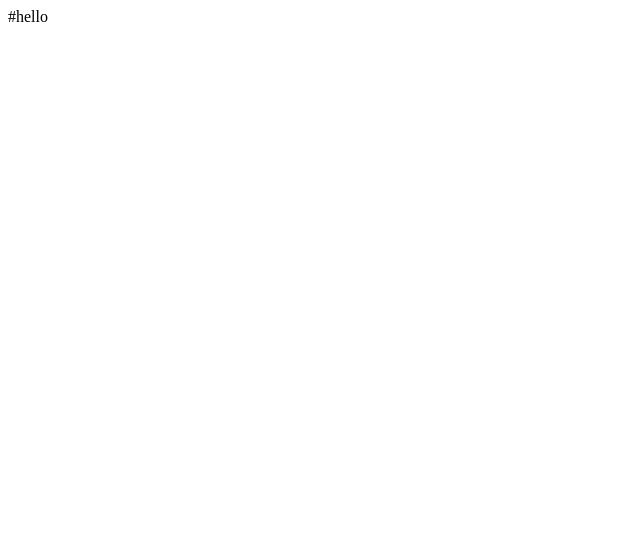
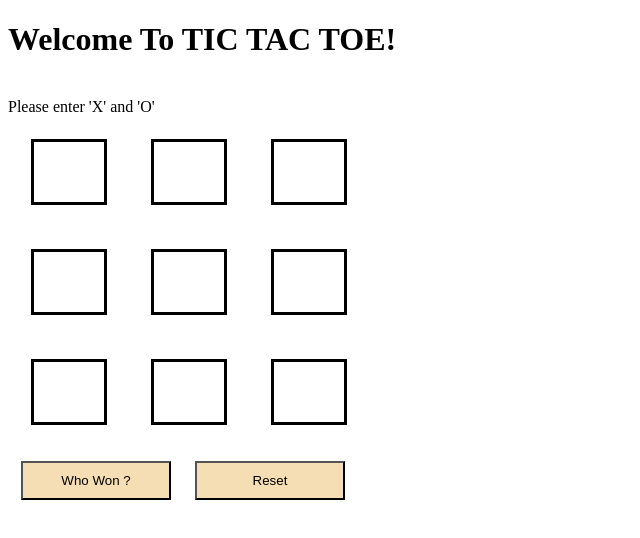
Before and after one commit to akash-bahri/Tic-Tac-Toe-basic, a plain HTML site: page index.html in a window 1280 px wide. Shown: the whole page, without its empty margins (0-640 px from the left). Drawn offline with Linux system fonts and the light colour scheme.

Commit message:
Update index.html

```diff
--- a/index.html
+++ b/index.html
@@ -1 +1,178 @@
-#hello
+<!DOCTYPE html>
+<html lang="en">
+<head>
+    <meta charset="UTF-8">
+    <meta name="viewport" content="width=device-width, initial-scale=1.0">
+    <title>Tic Tac Toe Basic</title>
+</head>
+<style>
+    .button {
+      background-color: wheat;
+      color: black;
+      padding: 10px 10px;
+      text-align: center;
+      margin: 10px;
+      width: 150px;
+    }
+    .text {
+        border: 3px solid black;
+        width: 50px ;
+        padding: 10px 10px;
+        margin: 20px;
+        font-size: 35px;
+    }
+</style>
+<body>
+    <h1>Welcome To TIC TAC TOE!</h1>
+    <br>Please enter 'X' and 'O'
+    <table>
+        <tr>
+            <td><input type="text" class="text" id="1"/></td>
+            <td><input type="text" class="text" id="2"/></td>
+            <td><input type="text" class="text" id="3"/></td>
+        </tr>
+        <tr>
+            <td><input type="text" class="text" id="4"/></td>
+            <td><input type="text" class="text" id="5"/></td>
+            <td><input type="text" class="text" id="6"/></td>
+        </tr>
+        <tr>
+            <td><input type="text" class="text" id="7"/></td>
+            <td><input type="text" class="text" id="8"/></td>
+            <td><input type="text" class="text" id="9"/></td>
+        </tr>
+    </table>
+    <table>
+        <tr>
+            <td align="center">
+                <button type="button" id="submit" class="button" onclick="analyze()"> Who Won ? </button>
+            </td>
+            <td align="center">
+                <button type="button" class="button" onclick="reset()"> Reset </button>
+            </td>
+        </tr>
+    </table>
+    <div id="display"></div>
+
+
+    <script>
+
+        //Array that will store all input values in the grid
+        const array = [];
+
+        //Function to check if user has input any wrong value
+
+        function valid(array){
+
+            for(i=1;i<10;i++)
+            {
+                if(array[i]==='X'||array[i]==='x'||array[i]==='O'||array[i]==='o'||array[i]=='')
+                    continue;
+                else
+                    return false;
+            }
+            return true;
+        }
+
+        //Main function performing all actions and checking who won
+
+        function analyze(){
+
+        //Reading values and storing in array
+
+            for(let i=1;i<10;i++)
+            {
+                array[i]= document.getElementById(i).value;
+                //console.log("2nd"+array[i]);
+                array[i]=array[i].toUpperCase();
+                //console.log("2nd: "+array[i]);
+            }
+        //Checking input validity
+
+            if(valid(array)==false)
+            {
+                document.getElementById('display').innerText='INVALID INPUT \n Please Reset!';
+                document.getElementById('submit').disabled=true;
+                return;
+            }
+        //Horizontal winner
+
+            for(let i=1;i<8;i=i+3)
+            {
+                if(array[i]==array[i+1] && array[i+1]==array[i+2])
+                {
+                    if(array[i]!='')
+                    {
+                        won(array[i],i,i+1,i+2);
+                        return;
+                    }
+                }
+            }
+
+        //Vertical winner
+
+            for(let i=1;i<4;i++)
+            {
+                if(array[i]==array[i+3] && array[i]==array[i+6])
+                {
+                    if(array[i]!='')
+                    {
+                        won(array[i],i,i+3,i+6);
+                        return;
+                    }
+                }
+            }
+
+        //Diagonal winner
+
+            if(array[1]==array[5] && array[5]==array[9])
+            {
+                if(array[1]!='')
+                    {
+                        won(array[1],1,5,9);
+                        return;
+                    }
+            }
+
+            if(array[3]==array[5] && array[5]==array[7])
+            {
+                if(array[3]!='')
+                    {
+                        won(array[3],3,5,7);
+                        return;
+                    }
+            }
+
+        //No winner
+
+            document.getElementById('display').innerText="No winners. \n But hey no losers either! \n Try again?"
+            document.getElementById('submit').disabled=true;
+        }
+
+        //Function to Display winner and highlight fields
+
+        function won(winner,a,b,c){
+            document.getElementById('display').innerText=" WINNER IS : "+winner;
+            document.getElementById('submit').disabled=true;
+            document.getElementById(a).style.backgroundColor='palegreen';
+            document.getElementById(b).style.backgroundColor='palegreen';
+            document.getElementById(c).style.backgroundColor='palegreen';
+        }
+
+        //Function to Clear all fields and enable submit button
+
+        function reset(){
+            for(let i=1;i<10;i++)
+            {
+                document.getElementById(i).value='';
+                document.getElementById(i).style.backgroundColor='white';
+                document.getElementById('display').innerText='';
+                document.getElementById('submit').disabled=false;
+            }
+
+        }
+
+
+    </script>
+</body>
+</html>
```
